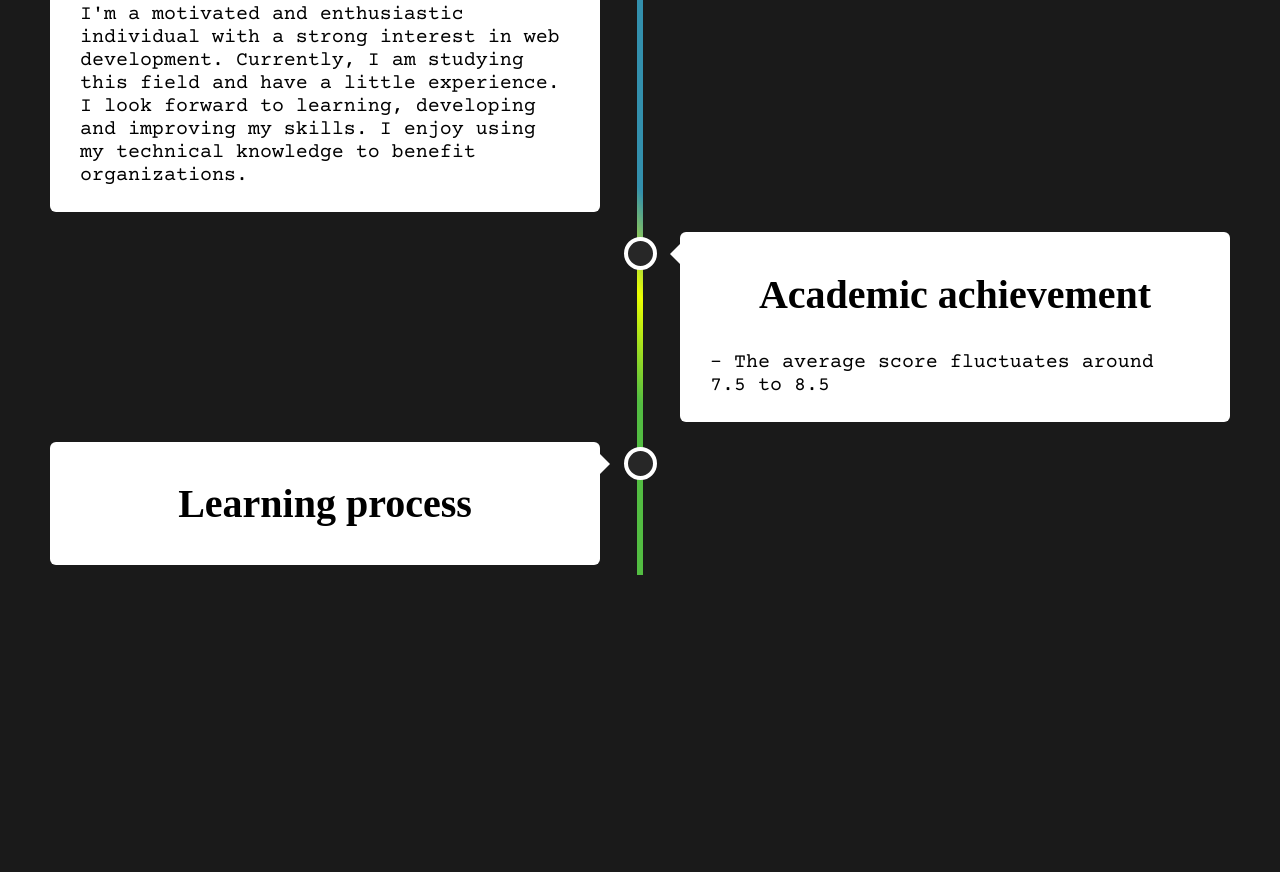
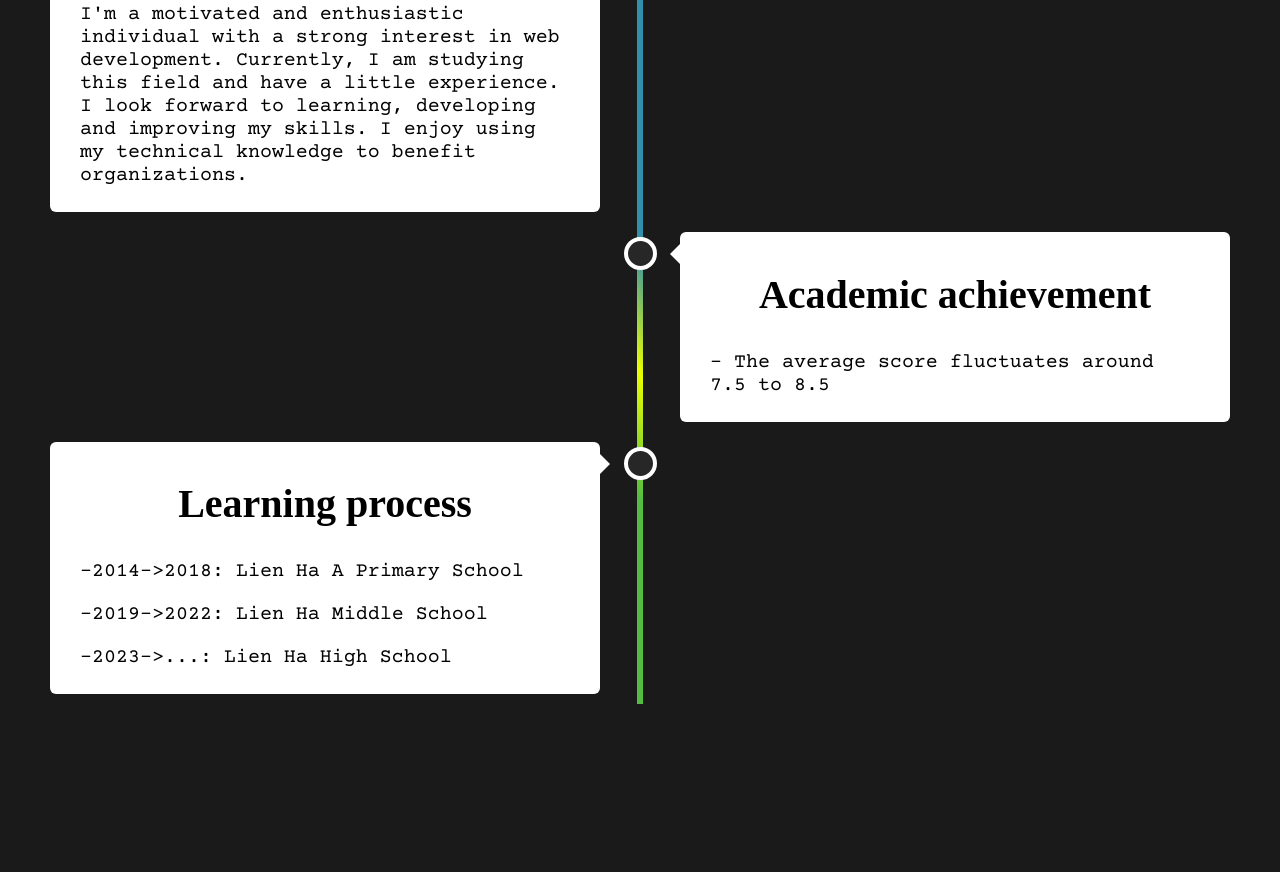
Before and after one commit to NguyenHungGoBRRRRRRR/test, a plain HTML site: page index.html in a window 1280 px wide. Shown: the part 2223-3095 px from the top of the page. Drawn offline with nearby package versions, Linux system fonts and the light colour scheme; a web font is replaced by a local one.

Commit message:
Update index.html

```diff
--- a/index.html
+++ b/index.html
@@ -85,7 +85,9 @@
         <div class="containerr left">
           <div class="content">
             <h2>Learning process</h2>
-            <p></p>
+            <p>-2014->2018: Lien Ha A Primary School</p>
+            <p>-2019->2022: Lien Ha Middle School</p>
+            <p>-2023->...: Lien Ha High School</p>
           </div>
         </div>
       </div>
```
